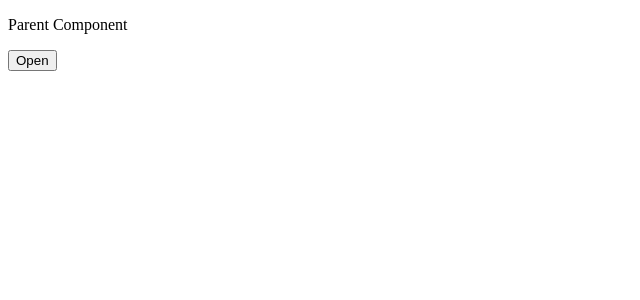
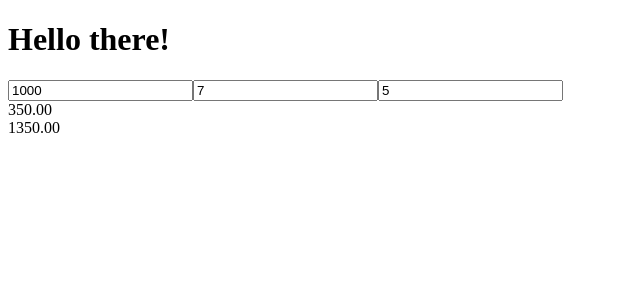
Before and after one commit to ramji023/React-practice, a React (Vite) app: page / in a window 1280 px wide. Shown: the top 300 px of the page, without its empty margins (0-640 px from the left). Built offline with nearby package versions, Linux system fonts and the light colour scheme.

Commit message:
implement polling system and interest calculator

```diff
--- a/src/App.tsx
+++ b/src/App.tsx
@@ -1,8 +1,8 @@
-import UseImparativeHook from "./interview Questions/react hooks/UseImparativeHook"
+import InterestCalculator from "./interview Questions/polling system/InterestCalculate"
 export default function App() {
   return (
     <>
-      <UseImparativeHook />
+      <InterestCalculator />
     </>
   )
 }
--- /dev/null
+++ b/src/interview Questions/polling system/InterestCalculate.tsx
@@ -0,0 +1,20 @@
+import { useState, useMemo } from "react"
+export default function InterestCalculator() {
+    const [principalAmount, setPrincipalAmount] = useState('1000')
+    const [rate, setRate] = useState('7');
+    const [years, setYears] = useState('5');
+    const simpleInterest = useMemo(() => {
+        return ((parseFloat(principalAmount) * parseFloat(rate) * parseFloat(years)) / 100).toFixed(2);
+    }, [principalAmount, rate, years]);
+    return (
+        <>
+            <h1>Hello there!</h1>
+            <input id="principal" type="number" value={principalAmount} onChange={(e) => setPrincipalAmount(e.target.value)} />
+            <input id="rate" type="number" value={rate} onChange={(e) => setRate(e.target.value)} />
+            <input id="time" type="number" value={years} onChange={(e) => setYears(e.target.value)} />
+
+            <div id="simpleInterest ">{simpleInterest}</div>
+            <div id="totalAmount">{(parseFloat(simpleInterest) + parseFloat(principalAmount)).toFixed(2)}</div>
+        </>
+    );
+}
```
Also changed, not shown: src/interview Questions/polling system/PollComponent.tsx (added, +28 -0 lines).
